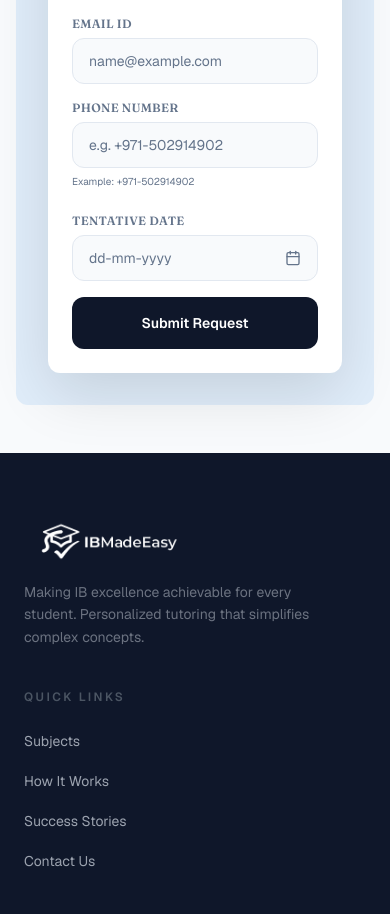
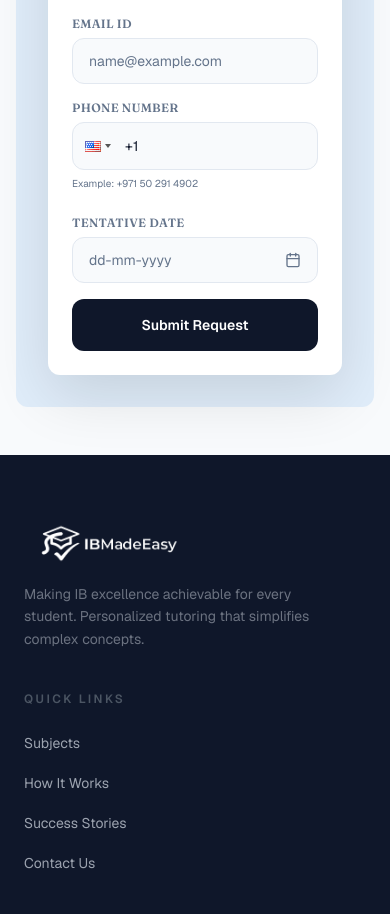
Before and after one commit to Shivamsinghmer/IBOnline, a Next.js app: page / in a window 390 px wide. Shown: the part 4554-5468 px from the top of the page. Built offline with nearby package versions, Linux system fonts and the light colour scheme.

Commit message:
feat: add CTABanner component with custom form validation and phone input integration

```diff
--- a/components/sections/CTABanner.tsx
+++ b/components/sections/CTABanner.tsx
@@ -6,6 +6,8 @@ import { subjects } from "@/lib/data";
 import { motion, AnimatePresence } from "framer-motion";
 import { z } from "zod";
 import emailjs from '@emailjs/browser';
+import PhoneInput from 'react-phone-input-2';
+import 'react-phone-input-2/lib/style.css';
 
 const formSchema = z.object({
   name: z.string()
@@ -336,17 +338,98 @@ const CTABanner = () => {
                   <div>
                     <label className="text-xs font-heading font-semibold text-[var(--muted)] uppercase tracking-wide mb-1.5 block">Phone Number</label>
                     <div className="relative w-full">
-                      <input
-                        type="tel"
-                        placeholder="e.g. +971-502914902"
-                        value={formData.phone}
-                        onChange={(e) => {
-                          setFormData({ ...formData, phone: e.target.value });
-                          if (errors.phone) setErrors({ ...errors, phone: "" });
-                        }}
-                        className={`w-full bg-[var(--background)] border ${errors.phone ? 'border-red-500 focus:ring-red-500/20' : 'border-[var(--border)] focus:border-[var(--primary)] focus:ring-[var(--primary)]/20'} rounded-sm px-4 py-3 text-sm text-[var(--foreground)] placeholder:text-[var(--muted)] outline-none focus:ring-2 transition-all duration-150`}
-                      />
-                      <p className="text-[10px] text-[var(--muted)] mt-1.5">Example: +971-502914902</p>
+                      <style>{`
+                        .phone-input-wrapper .react-tel-input .form-control {
+                          width: 100% !important;
+                          height: 46px !important;
+                          border: none !important;
+                          background: transparent !important;
+                          font-size: 14px !important;
+                          color: inherit !important;
+                          padding-left: 52px !important;
+                          border-radius: 0 !important;
+                          box-shadow: none !important;
+                        }
+                        .phone-input-wrapper .react-tel-input .form-control:focus {
+                          box-shadow: none !important;
+                          border: none !important;
+                          outline: none !important;
+                        }
+                        .phone-input-wrapper .react-tel-input .flag-dropdown {
+                          background: transparent !important;
+                          border: none !important;
+                          border-radius: 0 !important;
+                        }
+                        .phone-input-wrapper .react-tel-input .flag-dropdown.open {
+                          background: transparent !important;
+                        }
+                        .phone-input-wrapper .react-tel-input .selected-flag {
+                          background: transparent !important;
+                          border-radius: 0 !important;
+                          padding-left: 12px !important;
+                        }
+                        .phone-input-wrapper .react-tel-input .selected-flag:hover,
+                        .phone-input-wrapper .react-tel-input .selected-flag:focus {
+                          background: rgba(0,0,0,0.05) !important;
+                        }
+                        .phone-input-wrapper .react-tel-input .country-list {
+                          width: 300px !important;
+                          border: 1px solid #e5e7eb !important;
+                          border-radius: 6px !important;
+                          box-shadow: 0 10px 40px rgba(0,0,0,0.12) !important;
+                          margin-top: 4px !important;
+                          font-size: 13px !important;
+                          overflow-y: auto !important;
+                          max-height: 220px !important;
+                        }
+                        .phone-input-wrapper .react-tel-input .country-list .search {
+                          padding: 8px 10px !important;
+                          position: sticky !important;
+                          top: 0 !important;
+                          background: white !important;
+                          z-index: 1 !important;
+                        }
+                        .phone-input-wrapper .react-tel-input .country-list .search-box {
+                          width: 100% !important;
+                          margin: 0 !important;
+                          padding: 7px 10px !important;
+                          border: 1px solid #e5e7eb !important;
+                          border-radius: 4px !important;
+                          font-size: 13px !important;
+                          outline: none !important;
+                          box-sizing: border-box !important;
+                        }
+                        .phone-input-wrapper .react-tel-input .country-list .country {
+                          padding: 8px 12px !important;
+                          display: flex !important;
+                          align-items: center !important;
+                          gap: 10px !important;
+                        }
+                        .phone-input-wrapper .react-tel-input .country-list .country:hover {
+                          background: #f3f4f6 !important;
+                        }
+                        .phone-input-wrapper .react-tel-input .country-list .country.highlight {
+                          background: #eff6ff !important;
+                        }
+                        .phone-input-wrapper .react-tel-input .country-list .dial-code {
+                          color: #6b7280 !important;
+                        }
+                      `}</style>
+                      <div className={`phone-input-wrapper w-full bg-[var(--background)] border ${errors.phone ? 'border-red-500' : 'border-[var(--border)] focus-within:border-[var(--primary)] focus-within:ring-2 focus-within:ring-[var(--primary)]/20'} rounded-sm transition-all duration-150 overflow-visible`}>
+                        <PhoneInput
+                          country={'us'}
+                          enableSearch={true}
+                          disableSearchIcon={true}
+                          searchPlaceholder="Search country..."
+                          value={formData.phone}
+                          onChange={(phone) => {
+                            setFormData({ ...formData, phone: '+' + phone });
+                            if (errors.phone) setErrors({ ...errors, phone: "" });
+                          }}
+                          containerStyle={{ width: '100%' }}
+                        />
+                      </div>
+                      <p className="text-[10px] text-[var(--muted)] mt-1.5">Example: +971 50 291 4902</p>
                       {errors.phone && <span className="text-red-500 text-xs mt-1 block">{errors.phone}</span>}
                     </div>
                   </div>
--- a/package.json
+++ b/package.json
@@ -17,6 +17,8 @@
     "next-themes": "^0.4.6",
     "react": "19.2.4",
     "react-dom": "19.2.4",
+    "react-international-phone": "^4.8.0",
+    "react-phone-input-2": "^2.15.1",
     "tailwind-merge": "^3.5.0",
     "zod": "^4.3.6"
   },
```
Also changed, not shown: 1 other file (tests, documents, lock files or other folders).
